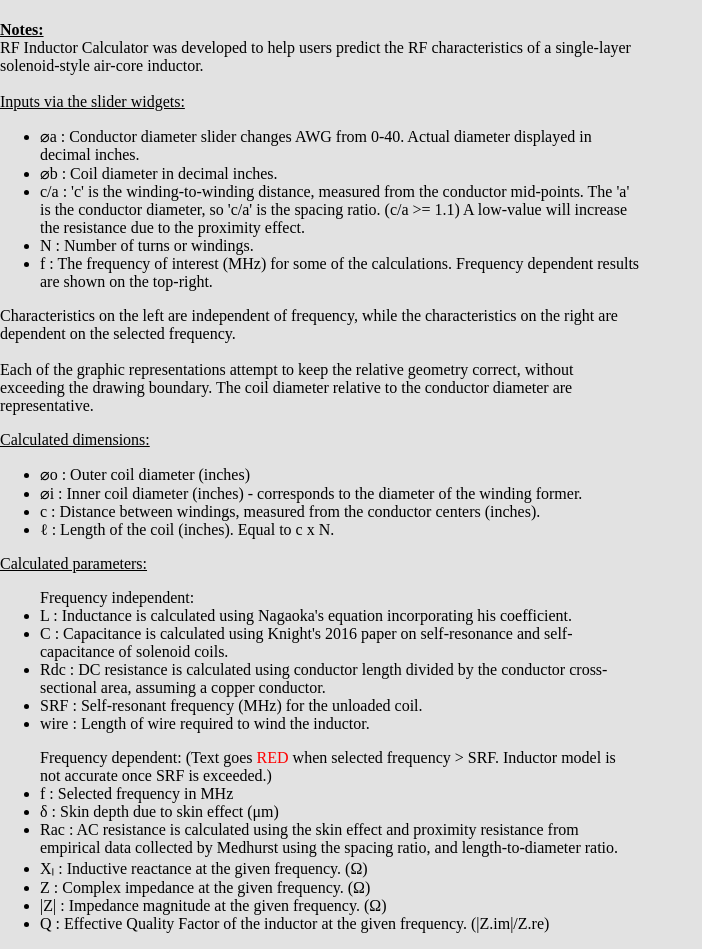
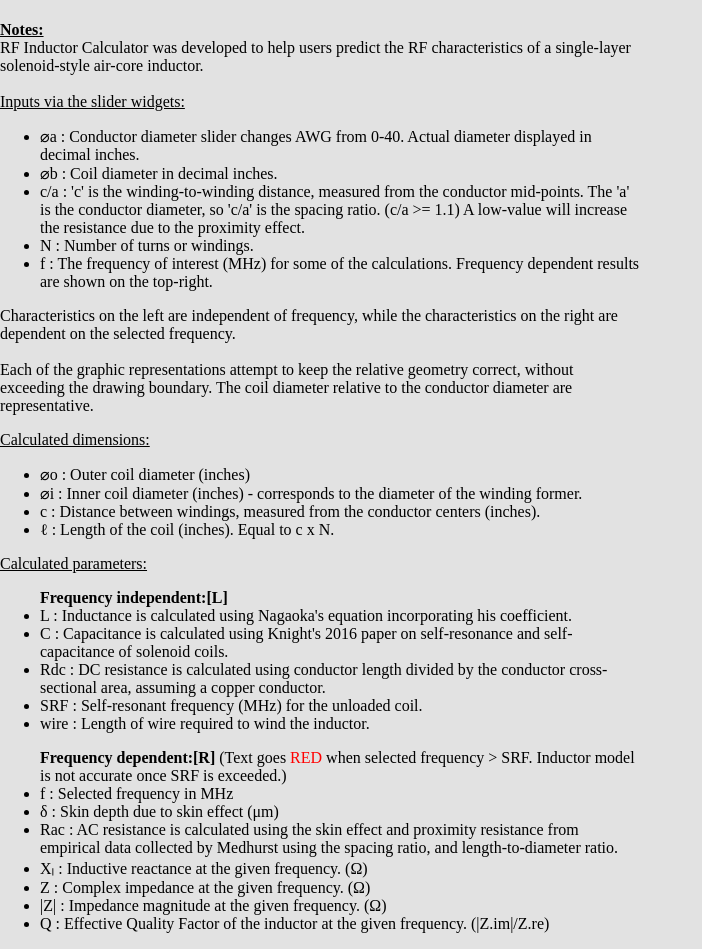
Before and after one commit to miguelvaca/vk3cpu, a plain HTML site: page inductor_imp.html in a window 1280 px wide. Shown: the part 973-1922 px from the top of the page, without its empty margins (0-702 px from the left). Drawn offline with Linux system fonts and the light colour scheme; a script that the page names is missing.

Commit message:
Bold the Freq Dep and Freq Indep notes

```diff
--- a/inductor_imp.html
+++ b/inductor_imp.html
@@ -59,14 +59,14 @@
                 <li>&#8467; : Length of the coil (inches). Equal to c x N.</li>
             </ul>
             <u>Calculated parameters:</u>
-            <ul> Frequency independent:
+            <ul> <b>Frequency independent:[L]</b>
                 <li>L : Inductance is calculated using Nagaoka's equation incorporating his coefficient.</li>
                 <li>C : Capacitance is calculated using Knight's 2016 paper on self-resonance and self-capacitance of solenoid coils.</li>
                 <li>Rdc : DC resistance is calculated using conductor length divided by the conductor cross-sectional area, assuming a copper conductor.</li>
                 <li>SRF : Self-resonant frequency (MHz) for the unloaded coil. </li>
                 <li>wire : Length of wire required to wind the inductor. </li>
             </ul>
-            <ul> Frequency dependent: (Text goes <font color="red">RED</font> when selected frequency > SRF. Inductor model is not accurate once SRF is exceeded.)
+            <ul> <b>Frequency dependent:[R]</b> (Text goes <font color="red">RED</font> when selected frequency > SRF. Inductor model is not accurate once SRF is exceeded.)
                 <li>f : Selected frequency in MHz</li>
                 <li>&#948; : Skin depth due to skin effect (&#956;m)</li>
                 <li>Rac : AC resistance is calculated using the skin effect and proximity resistance from empirical data collected by Medhurst using the spacing ratio, and length-to-diameter ratio.</li>
```
Also changed, not shown: inductor.html (+1 -1 lines), inductor_lrg.html (+2 -2 lines), inductor_swg.html (+2 -2 lines).
